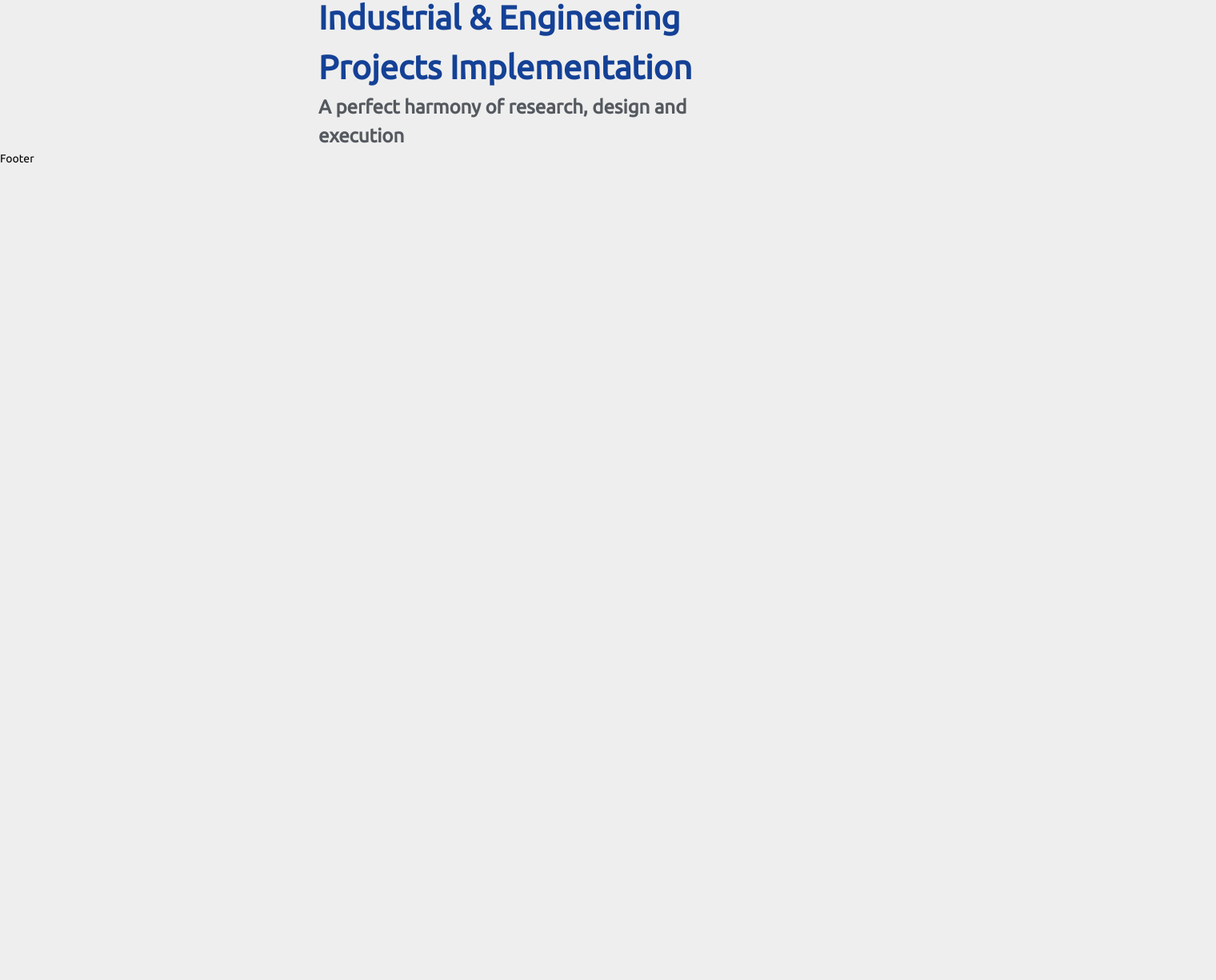
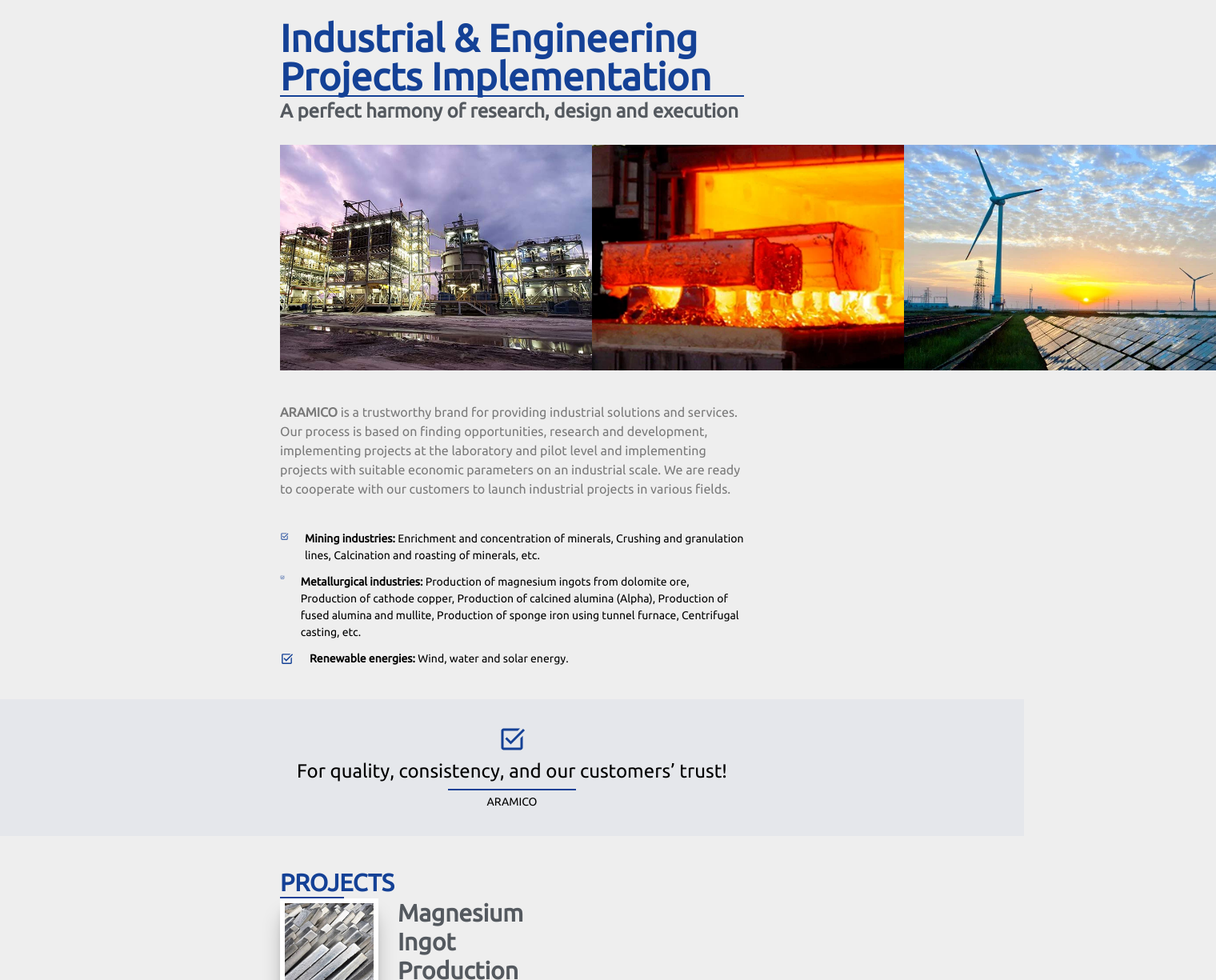
Before and after one commit to mohammadali-amd/aramico, a Next.js app: page / in a window 1280 px wide. Shown: the part 809-2034 px from the top of the page at 80% size, 1520 px wide, since content can reach past the window. Before the commit the page ends 1018 px from the top, so only its background shows below. Built offline with nearby package versions, Linux system fonts and the light colour scheme.

Commit message:
Update HomePage.jsx

```diff
--- a/sections/HomePage.jsx
+++ b/sections/HomePage.jsx
@@ -1,9 +1,18 @@
 "use client"
 
 import { SwiperSlide } from 'swiper/react';
+import Image from 'next/image';
 import SliderLayout from '@/components/SliderLayout';
 import Slider from '@/components/Slider';
+import ProductLayout from '@/components/ProductLayout/ProductLayout';
+import ProductBox from '@/components/ProductLayout/ProductBox';
+import Divider from '@/components/Divider';
+
 import { Slider_1, Slider_2, Slider_3, Slider_4 } from '../images/sliders';
+import { pic_1, pic_2, pic_3 } from '../images/homePage';
+import { tick_box } from '../images/icons';
+import { Magnesium_Ignot } from '../images/products';
+
 
 const sliderContent = [
     {
@@ -43,6 +52,7 @@ const sliderContent = [
 const HomePage = () => {
   return (
     <div>
+      <div className="hidden md:block">
         <SliderLayout>
             {sliderContent.map(slider => (
               <SwiperSlide key={slider.id}>
@@ -56,12 +66,67 @@ const HomePage = () => {
               </SwiperSlide>
             ))}
         </SliderLayout>
+      </div>
+
+      <section className='mt-[8rem] md:mt-0 page-layout'>
+          <h1 className='text-3xl md:text-5xl mt-8'>Industrial & Engineering Projects Implementation</h1>
+          <Divider width='36' className="my-3" />
+          <h2>A perfect harmony of research, design and execution</h2>
+          <div className="flex justify-between mt-6">
+            <Image src={pic_1} alt="" className='w-[140px] md:w-[390px]' />
+            <Image src={pic_2} alt="" className='w-[140px] md:w-[390px]' />
+            <Image src={pic_3} alt="" className='w-[140px] md:w-[390px]' />
+          </div>
+
+          <p className='py-10 text-base text-text'>
+            <b>ARAMICO</b> is a trustworthy brand for providing industrial solutions and services. Our process is based on finding opportunities, research and development, implementing projects at the laboratory and pilot level and implementing projects with suitable economic parameters on an industrial scale. We are ready to cooperate with our customers to launch industrial projects in various fields.
+          </p>
+
+          <ul className='space-y-3'>
+            <li className='flex align-middle gap-5'>
+              <span className='mt-[2px]'><Image src={tick_box} alt='check box' width={17}/></span>
+              <span>
+                <b>Mining industries:</b> Enrichment and concentration of minerals, Crushing and granulation lines, Calcination and roasting of minerals, etc.
+              </span>
+            </li>
+            <li className='flex align-middle gap-5'>
+              <span className='mt-[2px]'><Image src={tick_box} alt='check box' width={17}/></span>
+              <span>
+                <b>Metallurgical industries:</b> Production of magnesium ingots from dolomite ore, Production of cathode copper, Production of calcined alumina (Alpha), Production of fused alumina and mullite, Production of sponge iron using tunnel furnace, Centrifugal casting, etc.
+              </span>
+            </li>
+            <li className='flex align-middle gap-5'>
+              <span className='mt-[2px]'><Image src={tick_box} alt='check box' width={17}/></span>
+              <span>
+                <b>Renewable energies:</b> Wind, water and solar energy.
+              </span>
+            </li>
+          </ul>
+      </section>
+
+      <div className="bg-gray-200 grid grid-cols-1 gap-1 text-center py-8 my-10">
+          <div className='flex justify-center'>
+            <Image src={tick_box} alt='quote' width={36}/>
+          </div>
+          <div>
+            <span className='text-[20px] md:text-[24px]'>For quality, consistency, and our customers’ trust!</span>
+          </div>
+          <div className='flex justify-center'>
+            <Divider mb='0' width='40' />
+          </div>
+          <span className='text-[14px]'>ARAMICO</span>
+      </div>
 
       <section className='page-layout'>
-        <div className="mx-[3rem]">
-          <h1>Industrial & Engineering Projects Implementation</h1>
-          <h2>A perfect harmony of research, design and execution</h2>
-        </div>
+        <h2 className='text-3xl text-primary'>PROJECTS</h2>
+        <Divider mb='8' width='20'/>
+        <ProductLayout>
+          <ProductBox
+            image = {Magnesium_Ignot}
+            title = "Magnesium Ingot Production"
+            description = "In recent years, due to the special properties of magnesium, the most important of which are low density, higher weight-to-strength ratio than aluminum, the ability to form intermetallic compounds, and high thermal activity …"
+          />
+        </ProductLayout>
       </section>
     </div>
   )
```
Lines whose indentation alone changed are shown as unchanged.
